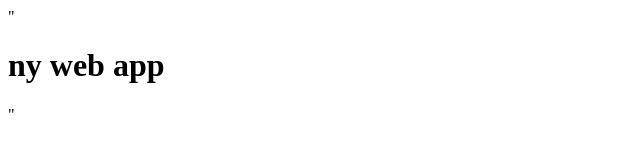
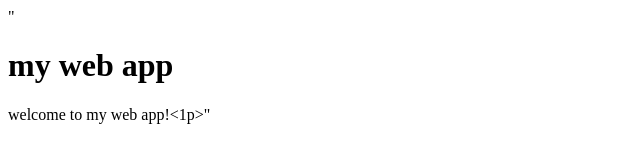
Before and after one commit to pavithraseelam05/my-web-app, a plain HTML site: page index.html in a window 1280 px wide. Shown: the whole page, without its empty margins (0-640 px from the left). Drawn offline with Linux system fonts and the light colour scheme.

Commit message:
added welcome message to homepage

```diff
--- a/index.html
+++ b/index.html
@@ -1 +1 @@
-"<html><body><h1>ny web app</h1></body></html>"
+"<html><body><h1>my web app</h1><p>welcome to my web app!<1p></body></html>"
```
